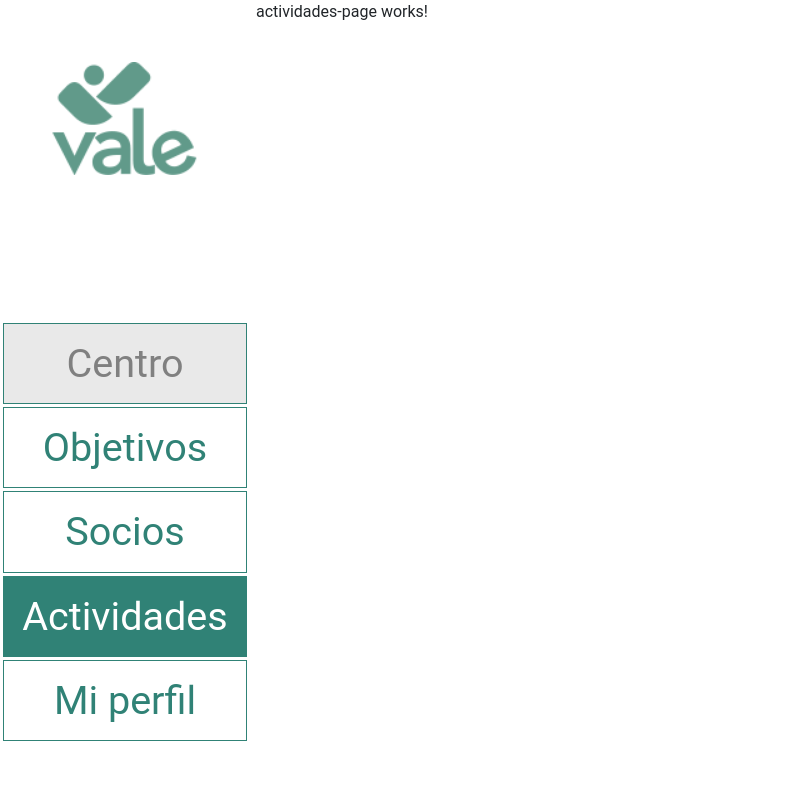
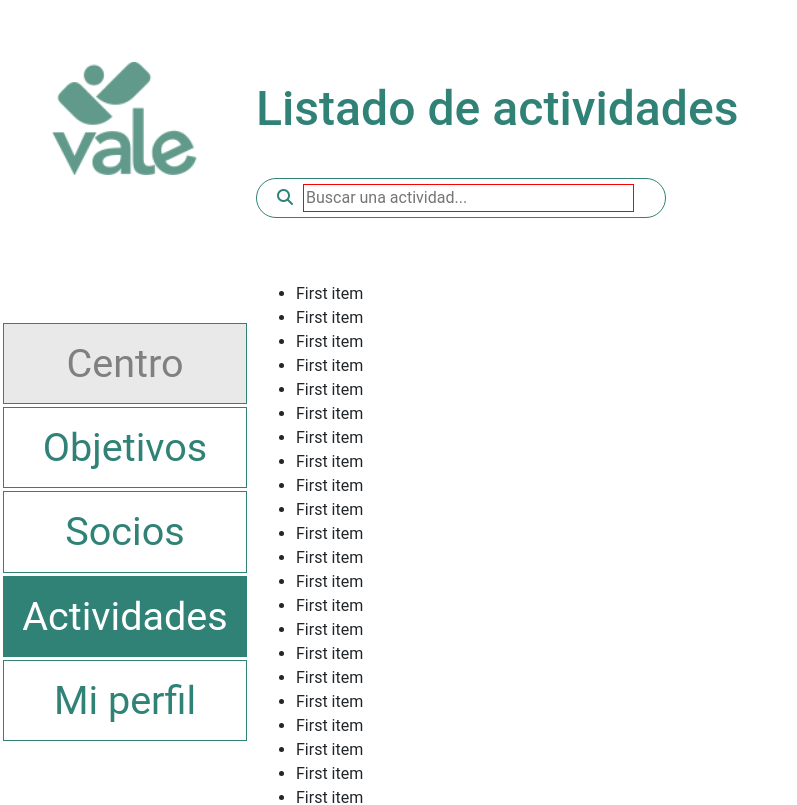
Before and after one commit to MigueCc99/DGP, an Angular app in the folder WebVale/: page /actividades in a window 1280 px wide. Shown: the top 805 px of the page, without its empty margins (0-797 px from the left). Built offline with nearby package versions, Linux system fonts and the light colour scheme.

Commit message:
Diseño básico de listados

```diff
--- a/WebVale/src/app/components/pages/actividades-page/actividades-page.component.html
+++ b/WebVale/src/app/components/pages/actividades-page/actividades-page.component.html
@@ -3,6 +3,59 @@
     <app-nav-menu></app-nav-menu>
     <!-- Page Content -->
     <div class="content">
-        <p>actividades-page works!</p>
+        <div class="prelistado">
+            <h1>Listado de actividades</h1>
+            <div class="cuadroBusqueda">
+                <span class="fa fa-search"></span>
+                <input type="text" placeholder="Buscar una actividad...">
+            </div>
+
+            <br>
+        </div>
+
+        <div class="listado">
+            <ul>
+              <li>First item</li>
+              <li>First item</li>
+              <li>First item</li>
+              <li>First item</li>
+              <li>First item</li>
+              <li>First item</li>
+              <li>First item</li>
+              <li>First item</li>
+              <li>First item</li>
+              <li>First item</li>
+              <li>First item</li>
+              <li>First item</li>
+              <li>First item</li>
+              <li>First item</li>
+              <li>First item</li>
+              <li>First item</li>
+              <li>First item</li>
+              <li>First item</li>
+              <li>First item</li>
+              <li>First item</li>
+              <li>First item</li>
+              <li>First item</li>
+              <li>First item</li>
+              <li>First item</li>
+              <li>First item</li>
+              <li>First item</li>
+              <li>First item</li>
+              <li>First item</li>
+              <li>First item</li>
+              <li>First item</li>
+              <li>First item</li>
+              <li>First item</li>
+              <li>First item</li>
+              <li>First item</li>
+              <li>First item</li>
+              <li>First item</li>
+              <li>First item</li>
+              <li>First item</li>
+              <li>First item</li>
+              <li>First item</li>
+            </ul>
+          </div>
     </div>
 </div>
--- a/WebVale/src/app/components/pages/objetivos-page/objetivos-page.component.html
+++ b/WebVale/src/app/components/pages/objetivos-page/objetivos-page.component.html
@@ -3,6 +3,59 @@
     <app-nav-menu></app-nav-menu>
     <!-- Page Content -->
     <div class="content">
-        <p>objetivos-page works!</p>
+        <div class="prelistado">
+            <h1>Listado de objetivos</h1>
+            <div class="cuadroBusqueda">
+                <span class="fa fa-search"></span>
+                <input type="text" placeholder="Buscar un objetivo...">
+            </div>
+
+            <br>
+        </div>
+
+        <div class="listado">
+            <ul>
+              <li>First item</li>
+              <li>First item</li>
+              <li>First item</li>
+              <li>First item</li>
+              <li>First item</li>
+              <li>First item</li>
+              <li>First item</li>
+              <li>First item</li>
+              <li>First item</li>
+              <li>First item</li>
+              <li>First item</li>
+              <li>First item</li>
+              <li>First item</li>
+              <li>First item</li>
+              <li>First item</li>
+              <li>First item</li>
+              <li>First item</li>
+              <li>First item</li>
+              <li>First item</li>
+              <li>First item</li>
+              <li>First item</li>
+              <li>First item</li>
+              <li>First item</li>
+              <li>First item</li>
+              <li>First item</li>
+              <li>First item</li>
+              <li>First item</li>
+              <li>First item</li>
+              <li>First item</li>
+              <li>First item</li>
+              <li>First item</li>
+              <li>First item</li>
+              <li>First item</li>
+              <li>First item</li>
+              <li>First item</li>
+              <li>First item</li>
+              <li>First item</li>
+              <li>First item</li>
+              <li>First item</li>
+              <li>First item</li>
+            </ul>
+          </div>
     </div>
 </div>
--- a/WebVale/src/app/components/pages/socios-page/socios-page.component.html
+++ b/WebVale/src/app/components/pages/socios-page/socios-page.component.html
@@ -3,6 +3,59 @@
     <app-nav-menu></app-nav-menu>
     <!-- Page Content -->
     <div class="content">
-        <p>socios-page works!</p>
+        <div class="prelistado">
+            <h1>Listado de socios</h1>
+            <div class="cuadroBusqueda">
+                <span class="fa fa-search"></span>
+                <input type="text" placeholder="Buscar un socio...">
+            </div>
+
+            <br>
+        </div>
+
+        <div class="listado">
+            <ul>
+              <li>First item</li>
+              <li>First item</li>
+              <li>First item</li>
+              <li>First item</li>
+              <li>First item</li>
+              <li>First item</li>
+              <li>First item</li>
+              <li>First item</li>
+              <li>First item</li>
+              <li>First item</li>
+              <li>First item</li>
+              <li>First item</li>
+              <li>First item</li>
+              <li>First item</li>
+              <li>First item</li>
+              <li>First item</li>
+              <li>First item</li>
+              <li>First item</li>
+              <li>First item</li>
+              <li>First item</li>
+              <li>First item</li>
+              <li>First item</li>
+              <li>First item</li>
+              <li>First item</li>
+              <li>First item</li>
+              <li>First item</li>
+              <li>First item</li>
+              <li>First item</li>
+              <li>First item</li>
+              <li>First item</li>
+              <li>First item</li>
+              <li>First item</li>
+              <li>First item</li>
+              <li>First item</li>
+              <li>First item</li>
+              <li>First item</li>
+              <li>First item</li>
+              <li>First item</li>
+              <li>First item</li>
+              <li>First item</li>
+            </ul>
+          </div>
     </div>
 </div>
--- a/WebVale/src/styles.css
+++ b/WebVale/src/styles.css
@@ -1,9 +1,10 @@
 /* You can add global styles to this file, and also import other style files */
 body {
     font-family: Roboto;
-    --verde-institucional: #308276;
+    --verde-institucional: rgb(48, 130, 118);
 }
 
+/* Estilo de las páginas */
 .general-wrapper {
     display: flex;
     width: 100%;
@@ -12,4 +13,57 @@ body {
 
 .content {
     margin-left: 20%;
+    width: 100%;
 }
+
+/* Cuadro búsqueda en listados */
+
+.cuadroBusqueda {
+    width: 40%;
+    margin: 40px 0px;
+    background-color: white;
+    background-position: 0px 0px;
+    background-repeat: no-repeat;
+    border: solid var(--verde-institucional) 1px;
+    border-radius: 20px;
+    padding: 5px 20px;
+    color: var(--verde-institucional);
+    outline: none;
+}
+
+.cuadroBusqueda:focus-within{
+    box-shadow: 1px 1px 20px 3px rgb(48,130,118,0.5);
+}
+
+.cuadroBusqueda > span {
+    margin-right: 10px;
+}
+
+.cuadroBusqueda > input {
+    border: solid red 1px;
+    width: 90%
+}
+
+.cuadroBusqueda > input:focus {
+    outline: none;
+}
+
+/* Listados */
+.prelistado {
+    position: -webkit-sticky;
+    position: sticky;
+    top: 0px;
+    width: 100%;
+    padding-top: 80px;
+    background-color: white;
+}
+
+.listado {
+
+}
+
+/* Títulos */
+h1 {
+    color: var(--verde-institucional);
+    font-size: 48px;
+}
```
